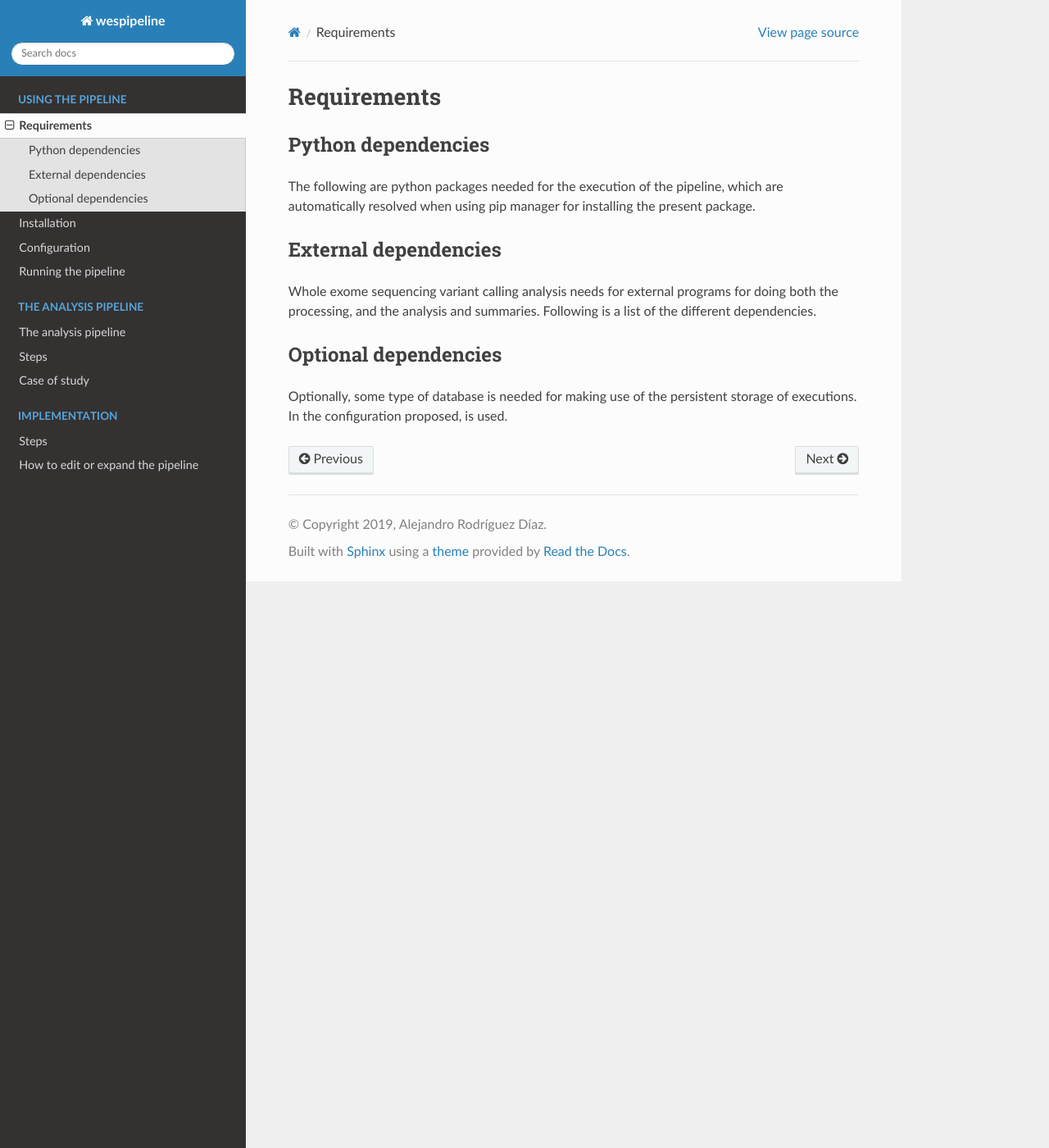
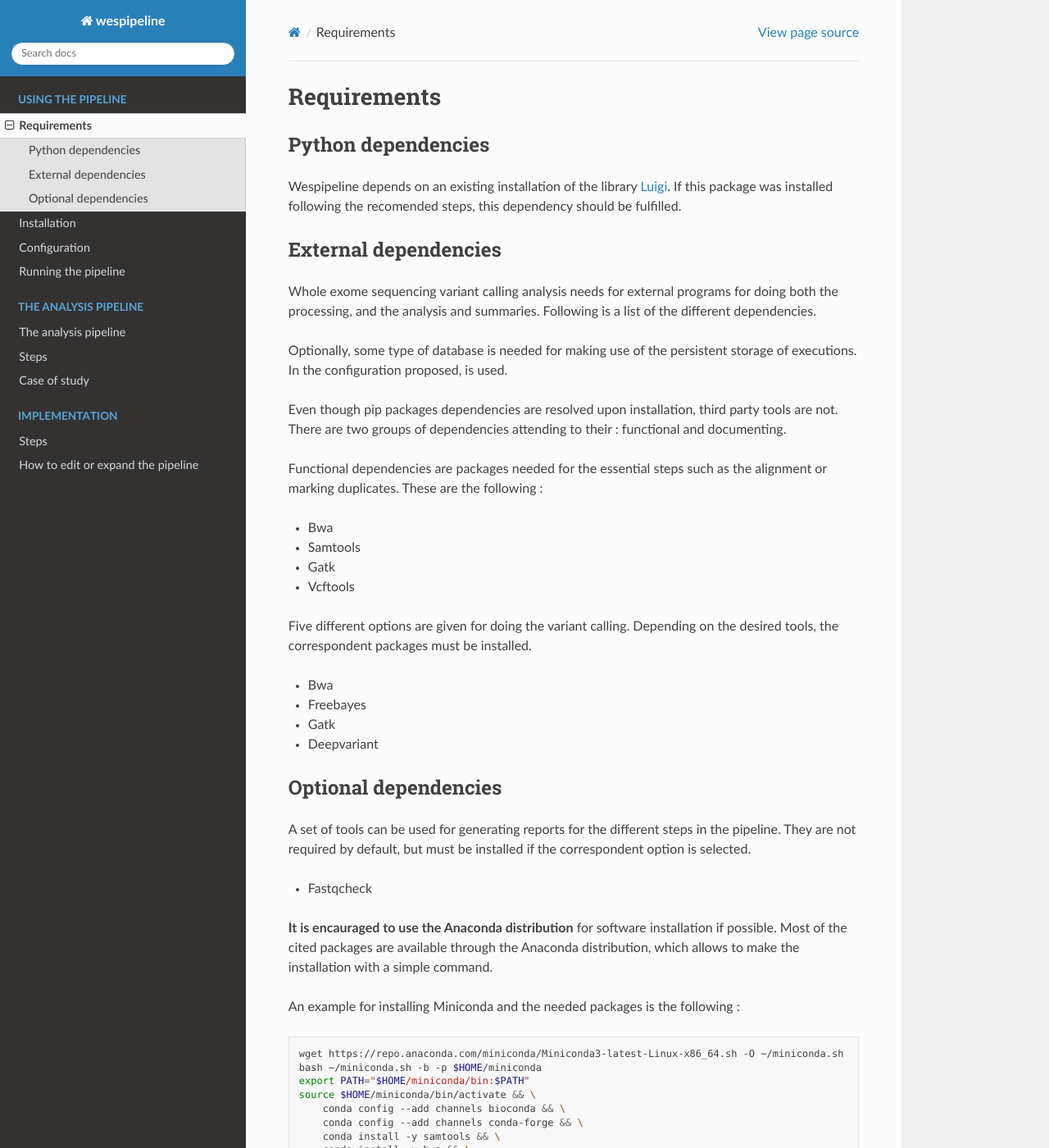
Before and after one commit to Janchorizo/wespipeline, a Sphinx documentation site: the page built from docs/source/use/requirements.rst, in a window 1280 px wide and 1400 px high. Shown: the whole window at 82% size. Built offline with Sphinx 7.4.7 and the Read the Docs theme 2.0.0, drawn with Linux system fonts in a browser that asks for light colours; some of the changed text lies outside the part shown.

Commit message:
Update docs.

```diff
--- a/docs/source/index.rst
+++ b/docs/source/index.rst
@@ -6,7 +6,7 @@
 Wespipeline : A whole exome secuencing variant calling pipeline
 ===============================================================
 
-.. include:: ../README.rst
+.. include:: ../../README.rst
 
 .. toctree::
    :caption: Using the pipeline
--- a/docs/source/use/requirements.rst
+++ b/docs/source/use/requirements.rst
@@ -4,8 +4,8 @@ Requirements
 Python dependencies
 ^^^^^^^^^^^^^^^^^^^
 
-The following are python packages needed for the execution of the pipeline, which
-are automatically resolved when using pip manager for installing the present package.
+Wespipeline depends on an existing installation of the library `Luigi <https://pypi.org/project/luigi/>`_.
+If this package was installed following the recomended steps, this dependency should be fulfilled.
 
 External dependencies
 ^^^^^^^^^^^^^^^^^^^^^
@@ -14,8 +14,56 @@ Whole exome sequencing variant calling analysis needs for external programs for
 doing both the processing, and the analysis and summaries. Following is a list of
 the different dependencies.
 
+Optionally, some type of database is needed for making use of the persistent storage
+of executions. In the configuration proposed, is used.
+
+Even though pip packages dependencies are resolved upon installation, third party tools are not.
+There are two groups of dependencies attending to their : functional and documenting.
+
+Functional dependencies are packages needed for the essential steps such as the alignment or
+marking duplicates. These are the following :
+
+* Bwa
+* Samtools
+* Gatk
+* Vcftools
+
+Five different options are given for doing the variant calling. Depending on the desired tools,
+the correspondent packages must be installed.
+
+* Bwa
+* Freebayes
+* Gatk
+* Deepvariant
+
 Optional dependencies
 ^^^^^^^^^^^^^^^^^^^^^
 
-Optionally, some type of database is needed for making use of the persistent storage
-of executions. In the configuration proposed, is used.
+A set of tools can be used for generating reports for the different steps in the pipeline. They are
+not required by default, but must be installed if the correspondent option is selected.
+
+* Fastqcheck
+
+**It is encauraged to use the Anaconda distribution** for software installation if possible. Most of
+the cited packages are available through the Anaconda distribution, which allows to make the installation
+with a simple command.
+
+An example for installing Miniconda and the needed packages is the following :
+
+.. code-block:: bash
+
+   wget https://repo.anaconda.com/miniconda/Miniconda3-latest-Linux-x86_64.sh -O ~/miniconda.sh
+   bash ~/miniconda.sh -b -p $HOME/miniconda
+   export PATH="$HOME/miniconda/bin:$PATH"
+   source $HOME/miniconda/bin/activate && \
+       conda config --add channels bioconda && \
+       conda config --add channels conda-forge && \
+       conda install -y samtools && \
+       conda install -y bwa && \
+       conda install -y picard && \
+       conda install -y platypus-variant && \
+       conda install -y varscan && \
+       conda install -y freebayes && \
+       conda install -y vcftools
+
+   rm ~/miniconda.sh
--- a/setup.py
+++ b/setup.py
@@ -1,7 +1,7 @@
 import os
 import setuptools
 
-with open("README.md", "r") as fh:
+with open("README.rst", "r") as fh:
     long_description = fh.read()
 
 setuptools.setup(
```
Also changed, not shown: README.md (deleted, +0 -2 lines), README.rst (+151 -1 lines), docs/source/use/installation.rst (+9 -9 lines).
